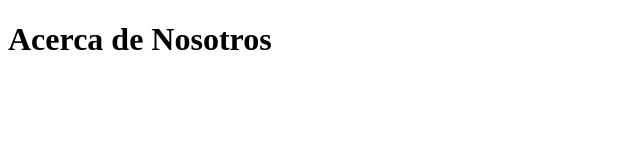
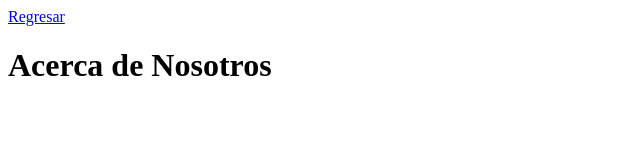
Before and after one commit to pagd090426hmctnva6-gif/Proyecto-Prueba-312, a plain HTML site: page nosotros.html in a window 1280 px wide. Shown: the whole page, without its empty margins (0-640 px from the left). Drawn offline with Linux system fonts and the light colour scheme.

Commit message:
Regresar a la pagina de Index.html

```diff
--- a/nosotros.html
+++ b/nosotros.html
@@ -6,6 +6,7 @@
     <title>Document</title>
 </head>
 <body>
+    <a href="index.html">Regresar</a>
     <h1>Acerca de Nosotros</h1>
 </body>
 </html>
```
